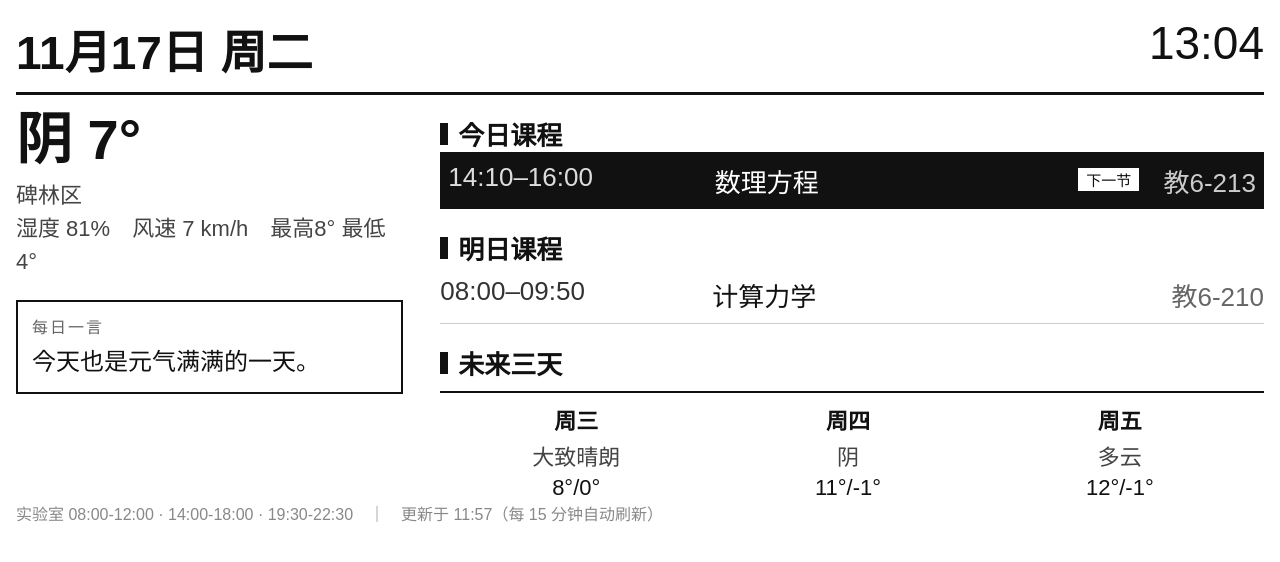
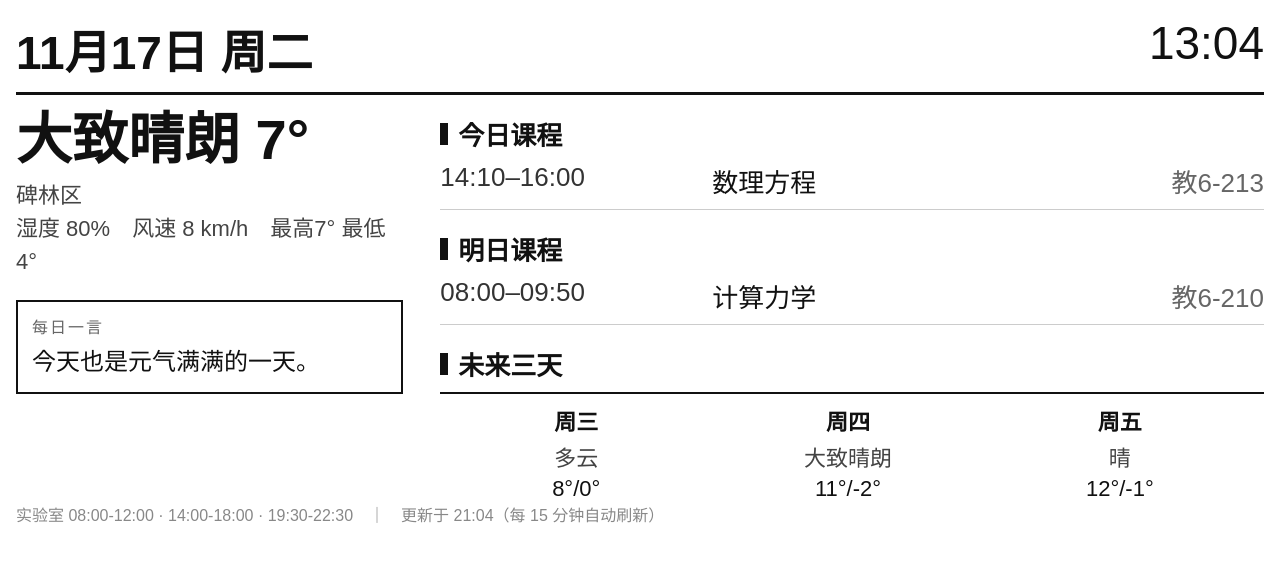
Before and after one commit to 112-xiaomu/kindlechuanjianzhuomian, a plain HTML site: page index.html in a window 1280 px wide. Drawn offline with Linux system fonts and the light colour scheme.

Commit message:
chore: update display 2026-11-17 21:04

```diff
--- a/index.html
+++ b/index.html
@@ -43,11 +43,11 @@ body{background:#fff;color:#111;font-family:sans-serif;margin:0;padding:16px;}
 </style>
 </head>
 <body>
-<div class="hd">11月17日 周二<span id="clock">11:57</span></div>
+<div class="hd">11月17日 周二<span id="clock">21:04</span></div>
 <div class="left">
   <div class="wx">
-    <div class="wxbig">阴 7°</div>
-    <div class="wxd">碑林区<br>湿度 81%　风速 7 km/h　最高8° 最低4°</div>
+    <div class="wxbig">大致晴朗 7°</div>
+    <div class="wxd">碑林区<br>湿度 80%　风速 8 km/h　最高7° 最低4°</div>
   </div>
   <div class="quote">
     <div class="qt">每日一言</div>
@@ -56,13 +56,13 @@ body{background:#fff;color:#111;font-family:sans-serif;margin:0;padding:16px;}
 </div>
 <div class="right">
   <div class="sec">今日课程</div>
-  <div class=" row next"><span class="nb">下一节</span><span class="t">14:10–16:00</span><span class="n">数理方程</span><span class="l">教6-213</span></div>
+  <div class="row"><span class="t">14:10–16:00</span><span class="n">数理方程</span><span class="l">教6-213</span></div>
   <div class="sec">明日课程</div>
   <div class="row"><span class="t">08:00–09:50</span><span class="n">计算力学</span><span class="l">教6-210</span></div>
   <div class="sec">未来三天</div>
-  <div class="fc"><div class="fcell"><span class="fd">周三</span><span class="fw">大致晴朗</span><span class="ft2">8°/0°</span></div><div class="fcell"><span class="fd">周四</span><span class="fw">阴</span><span class="ft2">11°/-1°</span></div><div class="fcell"><span class="fd">周五</span><span class="fw">多云</span><span class="ft2">12°/-1°</span></div></div>
+  <div class="fc"><div class="fcell"><span class="fd">周三</span><span class="fw">多云</span><span class="ft2">8°/0°</span></div><div class="fcell"><span class="fd">周四</span><span class="fw">大致晴朗</span><span class="ft2">11°/-2°</span></div><div class="fcell"><span class="fd">周五</span><span class="fw">晴</span><span class="ft2">12°/-1°</span></div></div>
 </div>
-<div class="ft">实验室 08:00-12:00 · 14:00-18:00 · 19:30-22:30　｜　更新于 11:57（每 15 分钟自动刷新）</div>
+<div class="ft">实验室 08:00-12:00 · 14:00-18:00 · 19:30-22:30　｜　更新于 21:04（每 15 分钟自动刷新）</div>
 <script>
 var c=document.getElementById("clock");
 function t(){var n=new Date();var h=n.getHours();var m=n.getMinutes();if(m<10)m="0"+m;c.innerHTML=h+":"+m;}
```
Also changed, not shown: display.png, display_landscape_ccw.png, display_landscape_cw.png, display_portrait.png.
